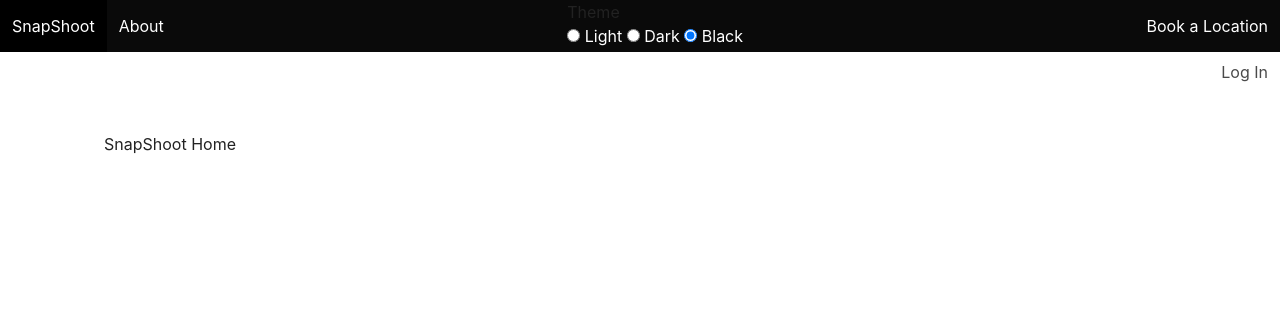
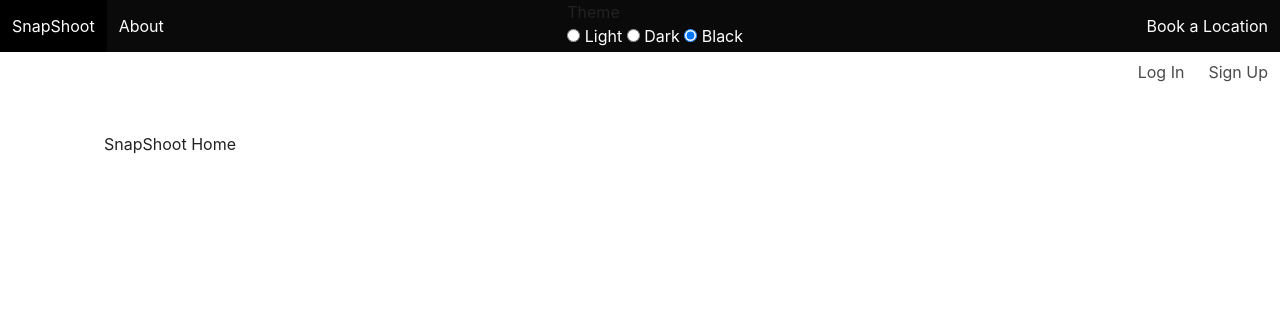
Before and after one commit to undftdcreed/SnapShoot, a Django app: page / in a window 1280 px wide. Shown: the top 312 px of the page. Run offline with Django 4.2, Linux system fonts and the light colour scheme.

Commit message:
full user auth

```diff
--- a/main_app/templates/base.html
+++ b/main_app/templates/base.html
@@ -59,11 +59,14 @@
         {% if user.is_authenticated %}
         <div class="navbar-menu navbar-end">
             <span class="navbar-item">Welcome: {{user.username}}</span>
+            <a class="navbar-item" href="/artists">Artists</a>
             <a class="navbar-item" href="{% url 'logout' %}">Logout</a>
         </div>
     {% else %}
         <div class="navbar-menu navbar-end">
            <a class="navbar-item" href="{% url 'login' %}">Log In</a>
+            <!--   here is our new link      -->
+           <a class="navbar-item" href="{% url 'signup' %}">Sign Up</a>
         </div>
     {% endif %}
         <div class="container">
```
Also changed, not shown: main_app/migrations/0006_rename_owner_listing_user.py (added). Lines whose indentation alone changed are shown as unchanged.
